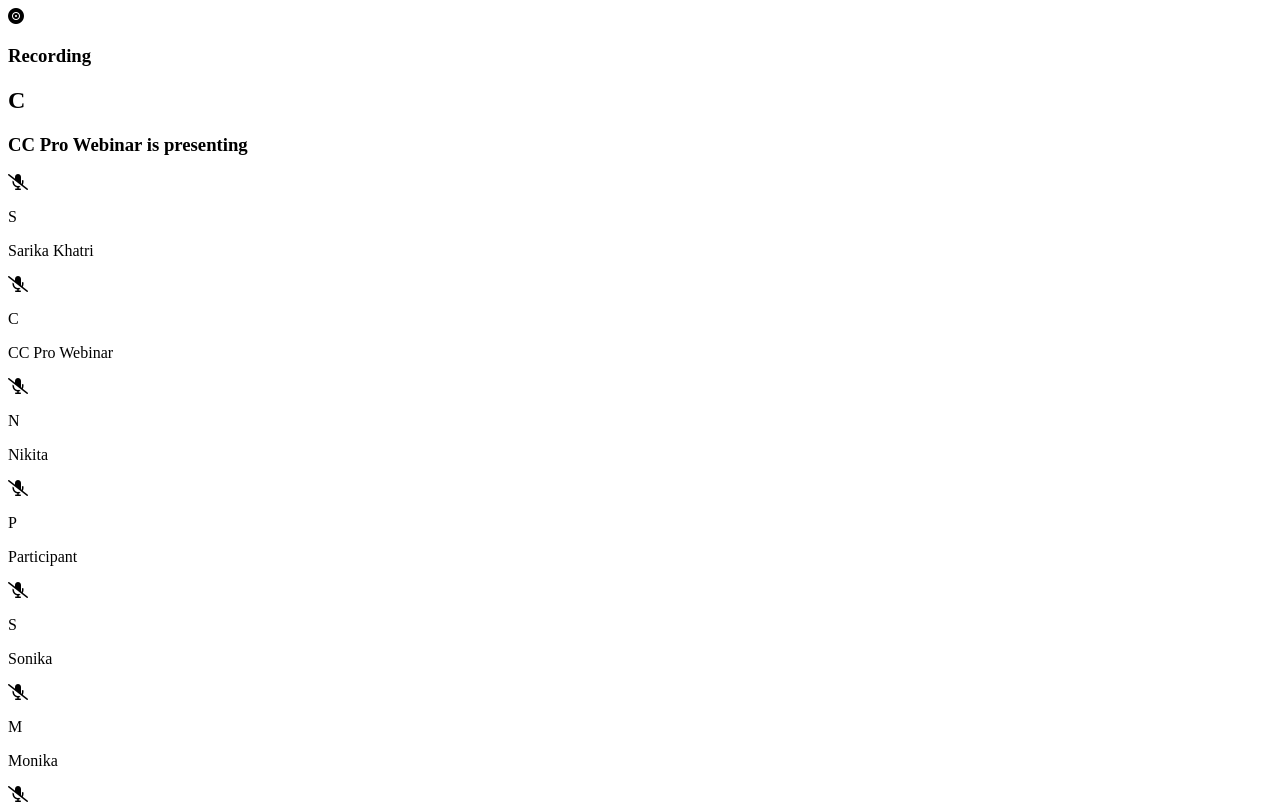
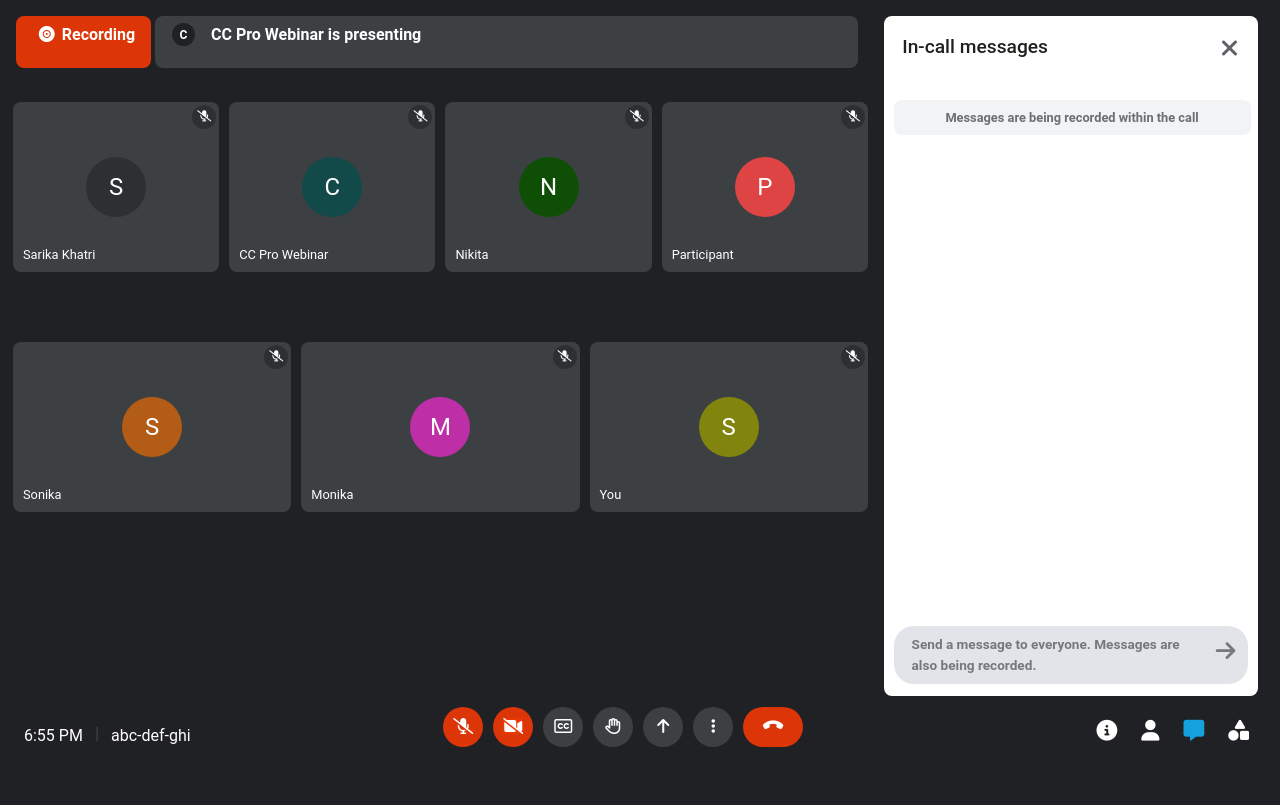
Before and after one commit to SarikaKhatri/Meet-Interface, a plain HTML site: page index.html in a window 1280 px wide. Shown: the top 805 px of the page. Drawn offline with Linux system fonts and the light colour scheme.

Commit message:
added styles

```diff
--- a/index.html
+++ b/index.html
@@ -5,7 +5,7 @@
     <meta http-equiv="X-UA-Compatible" content="IE=edge">
     <meta name="viewport" content="width=device-width, initial-scale=1.0">
     <title>Meet</title>
-    <link rel="stylesheet" type="text/css" href="Meet.css">
+    <link rel="stylesheet" type="text/css" href="style.css">
     <script src="https://kit.fontawesome.com/35615c3804.js" crossorigin="anonymous"></script>
 </head>
 <body>
```
